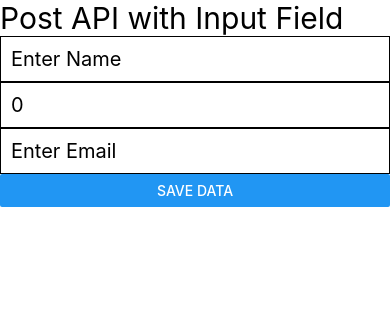
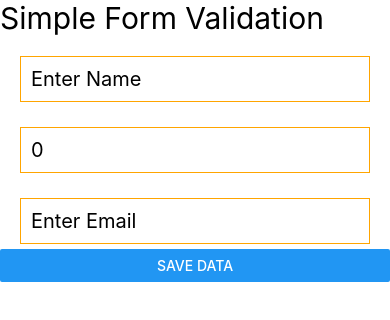
Before and after one commit to navyumm/React-Name, a React Native app: screen / in a window 390 px wide. Shown: the top 320 px of the page. Built offline with nearby package versions, Linux system fonts and the light colour scheme.

Commit message:
"Added simple form validation and post API call functionality to App.js, and updated README.md to reflect new features"

```diff
--- a/App.js
+++ b/App.js
@@ -1632,7 +1632,78 @@
 
 
 //  Post API with Input Field
-import { View, Text, TextInput, Button } from 'react-native'
+// {
+// import { View, Text, TextInput, Button } from 'react-native'
+// import React from 'react'
+// import { useState } from 'react';
+
+// const App = () => {
+//   const [name, setName] = useState("");
+//   const [age, setAge] = useState(0);
+//   const [email, setEmail] = useState("");
+
+//   const saveData = async () => {
+//     // console.warn(name);
+//     // console.warn(age);
+//     // console.warn(email);
+
+//     const url = "http://10.0.2.2:3000/users";
+//     let result = await fetch(url, {
+//       method: "POST",
+//       headers: {
+//         "Content-Type": "application/json"
+//       },
+//       body: JSON.stringify({
+//         name: name,
+//         age: age,
+//         email: email
+//       })
+//     })
+//     result = await result.json();
+//     console.warn("data added");
+//     setName(name)
+//   }
+
+//   return (
+//     <View>
+//       <Text style={{ fontSize: 30 }}>Post API with Input Field</Text>
+
+//       <TextInput
+//         placeholder='Enter Name'
+//         value={name}
+//         onChangeText={(text) => setName(text)}
+//         style={{ borderWidth: 1, borderColor: 'black', padding: 10, fontSize: 20 }}
+//       />
+
+//       <TextInput
+//         placeholder='Enter Age'
+//         value={age}
+//         onChangeText={(text) => setAge(text)}
+//         style={{ borderWidth: 1, borderColor: 'black', padding: 10, fontSize: 20 }}
+//       />
+
+//       <TextInput
+//         placeholder='Enter Email'
+//         value={email}
+//         onChangeText={(text) => setEmail(text)}
+//         style={{ borderWidth: 1, borderColor: 'black', padding: 10, fontSize: 20 }}
+//       />
+
+//       <Button
+//         title='Save Data'
+//         onPress={saveData}
+//       />
+//     </View>
+//   )
+// }
+
+// export default App
+// }
+
+
+
+// Simple Form Validation
+import { View, Text, TextInput, Button, StyleSheet } from 'react-native'
 import React from 'react'
 import { useState } from 'react';
 
@@ -1641,10 +1712,50 @@
   const [age, setAge] = useState(0);
   const [email, setEmail] = useState("");
 
+
+  const [nameError, setNameError] = useState(false);
+  const [ageError, setAgeError] = useState(false);
+  const [emailError, setEmailError] = useState(false);
+
+
   const saveData = async () => {
     // console.warn(name);
     // console.warn(age);
     // console.warn(email);
+
+    if(!name){
+      setNameError(true);
+    }else{
+      setNameError(false);
+    }
+
+    // alternative
+    // {
+    //   name ? setNameError(false) : setEmailError(true) ;
+    // }
+
+    if(!age){
+      setAgeError(true);
+    }else{
+      setAgeError(false);
+    }
+    // alternative
+    // setAgeError(!age ? true : false);
+
+
+    if(!email){
+      setEmailError(true);
+    }else{
+      setEmailError(false);
+    }
+    // alternative
+    // setEmailError(!email)
+
+    if(!name || !age || !email){
+      return false
+    }
+
+    console.warn("stop");
 
     const url = "http://10.0.2.2:3000/users";
     let result = await fetch(url, {
@@ -1665,28 +1776,37 @@
 
   return (
     <View>
-      <Text style={{ fontSize: 30 }}>Post API with Input Field</Text>
+      <Text style={{ fontSize: 30 }}>Simple Form Validation</Text>
 
       <TextInput
         placeholder='Enter Name'
         value={name}
         onChangeText={(text) => setName(text)}
-        style={{ borderWidth: 1, borderColor: 'black', padding: 10, fontSize: 20 }}
+        style={styles.input}
       />
+      {
+        nameError ? <Text style={styles.errorText}>Please Enter Valid Name </Text> : null
+      }
 
       <TextInput
         placeholder='Enter Age'
         value={age}
         onChangeText={(text) => setAge(text)}
-        style={{ borderWidth: 1, borderColor: 'black', padding: 10, fontSize: 20 }}
+        style={styles.input}
       />
+      {
+        ageError ? <Text style={styles.errorText}>Please Enter Valid Age </Text> : null
+      }
 
       <TextInput
         placeholder='Enter Email'
         value={email}
         onChangeText={(text) => setEmail(text)}
-        style={{ borderWidth: 1, borderColor: 'black', padding: 10, fontSize: 20 }}
+        style={styles.input}
       />
+      {
+        emailError ? <Text style={styles.errorText}>Please Enter Valid Email </Text> : null
+      }
 
       <Button
         title='Save Data'
@@ -1696,4 +1816,19 @@
   )
 }
 
+const styles = StyleSheet.create({
+  input: {
+    margin:20,
+    borderWidth: 1,
+    borderColor: 'orange',
+    padding: 10,
+    fontSize: 20,
+    marginBottom:5
+  },
+  errorText: {
+    color: 'red',
+    marginLeft:20
+  }
+})
+
 export default App
```
Also changed, not shown: 1 other file (tests, documents, lock files or other folders).
